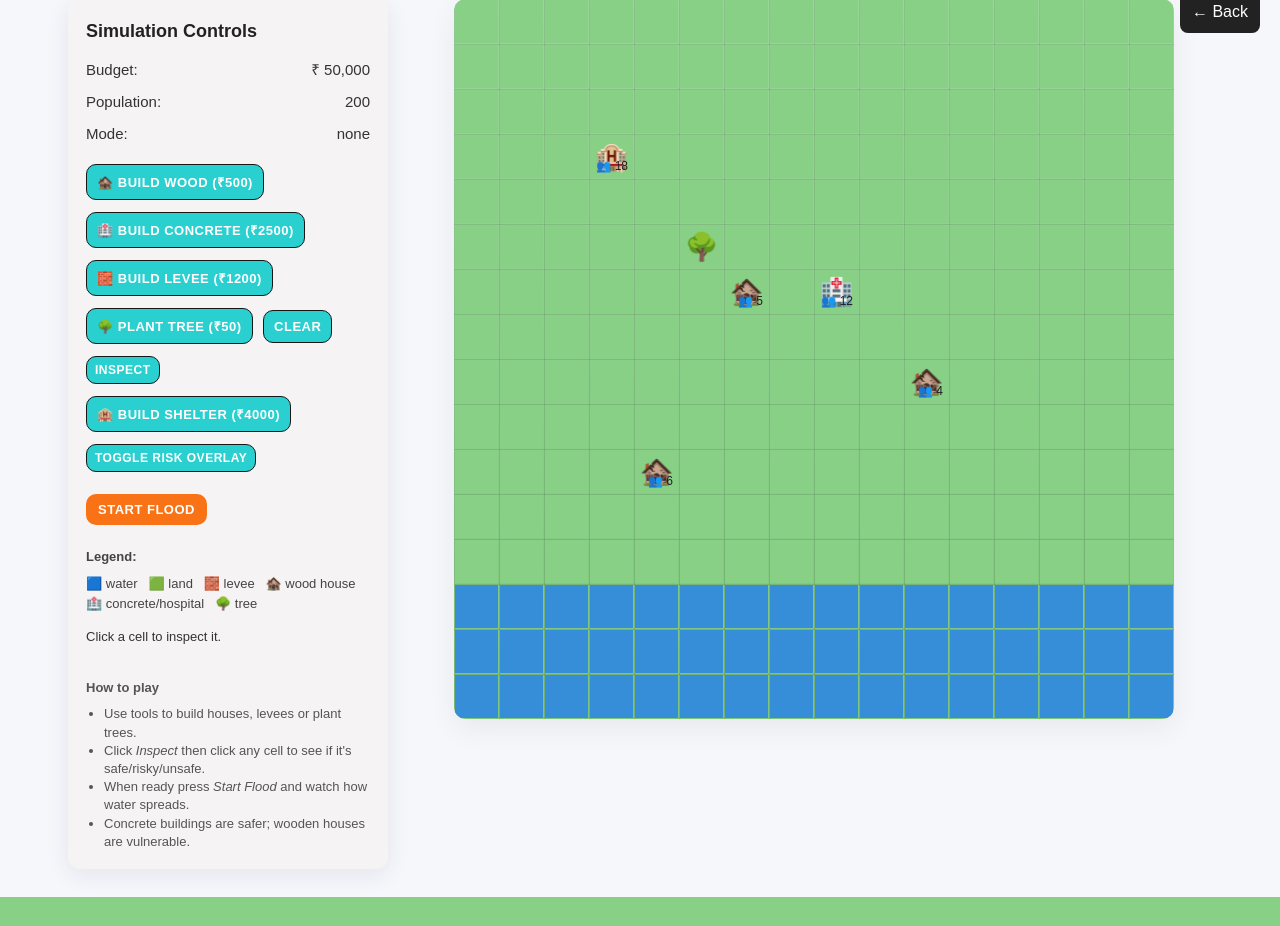
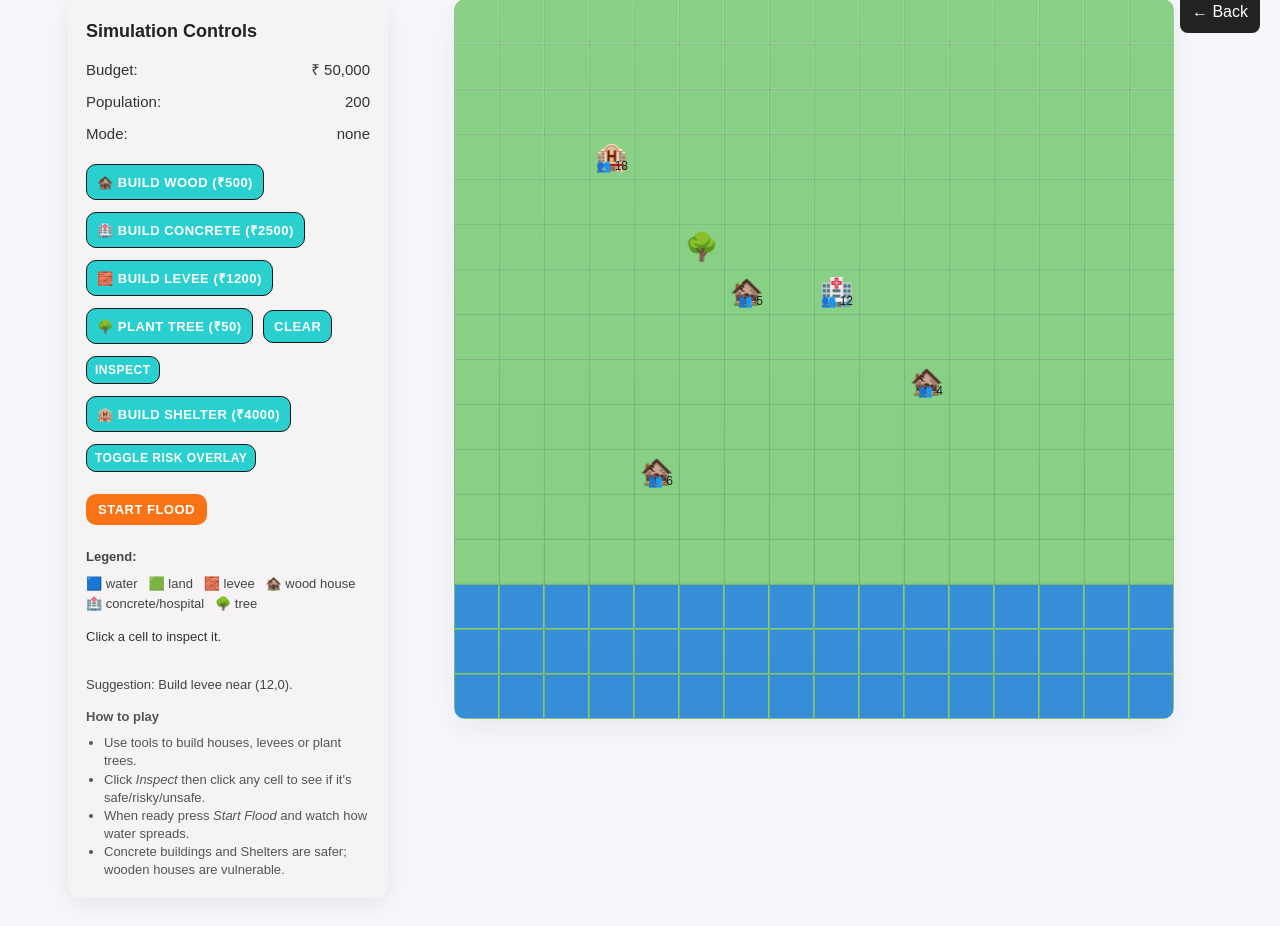
Before and after one commit to abhaysahu-cse/SafeSphere, a Django app: page /drills/simulation/ in a window 1280 px wide. Shown: the part 29-955 px from the top of the page. Before the commit the page ends 926 px from the top, so only its background shows below. Run offline with Django 5.2, Linux system fonts and the light colour scheme.

Commit message:
Fix safety inspection and tile status in drill simulation

```diff
--- a/public/static/Js/drill_simulation.js
+++ b/public/static/Js/drill_simulation.js
@@ -551,3 +551,454 @@
   // small periodic advisor refresh
   setInterval(updateAdvisorHint, 5000);
 })();
+/*
+  drill_simulation.js — corrected version
+  - consistent tileInfo wiring
+  - robust tile sizing (getTileSize used everywhere)
+  - setMode doesn't clear inspected overlay
+  - safe/risky/unsafe text always shown on click
+*/
+
+(() => {
+  const canvas = document.getElementById('map-canvas');
+  const ctx = canvas.getContext('2d');
+
+  // ensure crispness on high-dpi screens
+  function fixDPI() {
+    const dpr = window.devicePixelRatio || 1;
+    const w = Number(canvas.getAttribute('width')) || canvas.width;
+    const h = Number(canvas.getAttribute('height')) || canvas.height;
+    canvas.width = w * dpr;
+    canvas.height = h * dpr;
+    canvas.style.width = w + 'px';
+    canvas.style.height = h + 'px';
+    ctx.setTransform(dpr, 0, 0, dpr, 0, 0);
+  }
+  fixDPI();
+  window.addEventListener('resize', () => { fixDPI(); render(); });
+
+  // grid constants
+  const COLS = 16;
+  const ROWS = 16;
+  function getTileSize() {
+    // Use CSS pixels (canvas style width) for tile math
+    const rect = canvas.getBoundingClientRect();
+    return Math.floor(rect.width / COLS);
+  }
+
+  // state
+  let budget = 50000;
+  let population = 200;
+  let mode = 'none';
+  let floodRunning = false;
+  let floodInterval = null;
+  let inspectedCell = null; // {r,c,status}
+  let riskOverlay = false;
+
+  const COST = { wood: 500, concrete: 2500, levee: 1200, tree: 50, shelter: 4000 };
+  const VULN = { wood: 0.8, concrete: 0.2, shelter: 0.05 };
+
+  // grid model
+  const grid = [];
+  for (let r = 0; r < ROWS; r++) {
+    grid[r] = [];
+    for (let c = 0; c < COLS; c++) {
+      const t = (r > ROWS - 4) ? 'water' : 'land';
+      grid[r][c] = { type: t, building: null, flooded: (t === 'water') };
+    }
+  }
+
+  // demo seed
+  grid[6][6].building = { type: 'wood', people: 5 };
+  grid[6][8].building = { type: 'concrete', people: 12 };
+  grid[8][10].building = { type: 'wood', people: 4 };
+  grid[10][4].building = { type: 'wood', people: 6 };
+  grid[5][5].building = { type: 'tree', people: 0 };
+  grid[3][3].building = { type: 'shelter', people: 18 };
+
+  // UI
+  const elBudget = document.getElementById('budget');
+  const elPopulation = document.getElementById('population');
+  const elMode = document.getElementById('mode');
+  const elTileInfo = document.getElementById('tileInfo'); // CONSISTENT ID
+  const elAdvisorText = document.getElementById('advisorText');
+
+  function updateHUD() {
+    if (elBudget) elBudget.textContent = '₹ ' + budget.toLocaleString();
+    if (elPopulation) elPopulation.textContent = population;
+    if (elMode) elMode.textContent = mode;
+  }
+
+  // safety evaluation
+  function evaluateSafety(r, c) {
+    const tile = grid[r][c];
+    if (tile.flooded) return { status: 'unsafe', reason: 'Flooded area' };
+    if (tile.type === 'water') return { status: 'unsafe', reason: 'Water body' };
+    if (!tile.building) {
+      const nearSafe = hasNearbyShelterOrConcrete(r, c);
+      return nearSafe ? { status: 'risky', reason: 'Open land near safe structures' } : { status: 'unsafe', reason: 'Open land has no shelter' };
+    }
+    if (tile.building.type === 'wood') {
+      const nearWater = hasNearbyWater(r, c);
+      return nearWater ? { status: 'risky', reason: 'Wooden house near water' } : { status: 'risky', reason: 'Wooden house (low resistance)' };
+    }
+    if (tile.building.type === 'concrete') return { status: 'safe', reason: 'Concrete structure (strong shelter)' };
+    if (tile.building.type === 'shelter') return { status: 'safe', reason: 'Designated shelter (very safe)' };
+    if (tile.building.type === 'tree') return { status: 'unsafe', reason: 'Tree only — not a shelter' };
+    return { status: 'unsafe', reason: 'Unknown condition' };
+  }
+
+  function hasNearbyWater(r, c) {
+    for (let dr = -1; dr <= 1; dr++) for (let dc = -1; dc <= 1; dc++) {
+      const nr = r + dr, nc = c + dc;
+      if (nr >= 0 && nr < ROWS && nc >= 0 && nc < COLS) {
+        if (grid[nr][nc].flooded || grid[nr][nc].type === 'water') return true;
+      }
+    }
+    return false;
+  }
+
+  function hasNearbyShelterOrConcrete(r, c) {
+    for (let dr = -2; dr <= 2; dr++) for (let dc = -2; dc <= 2; dc++) {
+      const nr = r + dr, nc = c + dc;
+      if (nr >= 0 && nr < ROWS && nc >= 0 && nc < COLS) {
+        const b = grid[nr][nc].building;
+        if (b && (b.type === 'shelter' || b.type === 'concrete')) return true;
+      }
+    }
+    return false;
+  }
+
+  // rendering
+  function render() {
+    ctx.clearRect(0, 0, canvas.width, canvas.height);
+    const TILE = getTileSize();
+
+    for (let r = 0; r < ROWS; r++) {
+      for (let c = 0; c < COLS; c++) {
+        const x = c * TILE;
+        const y = r * TILE;
+        const tile = grid[r][c];
+
+        // base terrain
+        ctx.fillStyle = (tile.type === 'water' || tile.flooded) ? '#2b87d6' : '#87d086';
+        ctx.fillRect(x + 1, y + 1, TILE - 2, TILE - 2);
+
+        // levee
+        if (tile.type === 'levee') {
+          ctx.fillStyle = '#9c6b3a';
+          ctx.fillRect(x + 2, y + TILE / 2 - 6, TILE - 4, 12);
+        }
+
+        // grid lines
+        ctx.strokeStyle = 'rgba(0,0,0,0.05)';
+        ctx.strokeRect(x + 0.5, y + 0.5, TILE, TILE);
+
+        // building icons
+        if (tile.building) {
+          const b = tile.building;
+          ctx.font = `${Math.floor(TILE * 0.6)}px serif`;
+          ctx.textAlign = 'center';
+          ctx.textBaseline = 'middle';
+          const cx = x + TILE / 2, cy = y + TILE / 2;
+          if (b.type === 'wood') ctx.fillText('🏚️', cx, cy + 2);
+          else if (b.type === 'concrete') ctx.fillText('🏥', cx, cy + 2);
+          else if (b.type === 'tree') ctx.fillText('🌳', cx, cy + 2);
+          else if (b.type === 'shelter') ctx.fillText('🏨', cx, cy + 2);
+        }
+
+        // people icon/count
+        if (tile.building && tile.building.people > 0) {
+          ctx.font = '12px sans-serif';
+          ctx.fillStyle = '#222';
+          ctx.textAlign = 'right';
+          ctx.textBaseline = 'bottom';
+          const peopleText = tile.building.people > 3 ? '👥 ' + tile.building.people : '👤'.repeat(Math.min(3, tile.building.people));
+          ctx.fillText(peopleText, x + TILE - 6, y + TILE - 6);
+        }
+
+        // flood shimmer
+        if (tile.flooded) {
+          ctx.fillStyle = 'rgba(255,255,255,0.06)';
+          ctx.fillRect(x + 1, y + 1, TILE - 2, TILE - 2);
+        }
+
+        // inspection highlight
+        if (inspectedCell && inspectedCell.r === r && inspectedCell.c === c) {
+          ctx.fillStyle = inspectedCell.status === 'safe' ? 'rgba(0,200,0,0.28)' : inspectedCell.status === 'risky' ? 'rgba(255,165,0,0.28)' : 'rgba(255,0,0,0.28)';
+          ctx.fillRect(x + 1, y + 1, TILE - 2, TILE - 2);
+        }
+
+        // risk overlay
+        if (riskOverlay) {
+          const ev = evaluateSafety(r, c);
+          ctx.fillStyle = ev.status === 'safe' ? 'rgba(0,200,0,0.12)' : ev.status === 'risky' ? 'rgba(255,165,0,0.12)' : 'rgba(255,0,0,0.12)';
+          ctx.fillRect(x + 1, y + 1, TILE - 2, TILE - 2);
+        }
+      }
+    }
+  }
+
+  // clicking & placing
+  canvas.addEventListener('click', (ev) => {
+    const rect = canvas.getBoundingClientRect();
+    const tileSize = getTileSize();
+    const cx = ev.clientX - rect.left;
+    const cy = ev.clientY - rect.top;
+    const col = Math.floor(cx / tileSize);
+    const row = Math.floor(cy / tileSize);
+    if (row < 0 || row >= ROWS || col < 0 || col >= COLS) return;
+    handleClickCell(row, col);
+  });
+
+  function showTileInfo(r, c) {
+    const t = grid[r][c];
+    let text = `Cell (${r},${c}) — Type: ${t.type}${t.flooded ? ' (flooded)' : ''}. `;
+    if (t.building) text += `Building: ${t.building.type}. People: ${t.building.people || 0}.`;
+    else text += 'Empty.';
+    if (elTileInfo) elTileInfo.textContent = text;
+  }
+
+  function handleClickCell(r, c) {
+    const tile = grid[r][c];
+
+    // always set inspectedCell + visible text (so inspection works even if mode changes)
+    const safety = evaluateSafety(r, c);
+    inspectedCell = { r, c, status: safety.status };
+    // show a readable status text
+    const color = safety.status === 'safe' ? 'green' : safety.status === 'risky' ? 'orange' : 'red';
+    if (elTileInfo) elTileInfo.innerHTML = `<strong style="color:${color}">${safety.status.toUpperCase()}</strong> — ${safety.reason}`;
+
+    // if flood running, do not allow building edits but allow inspection
+    if (floodRunning) { render(); return; }
+
+    // tools: clear
+    if (mode === 'clear') {
+      if (tile.building) {
+        const b = tile.building;
+        const refund = Math.floor((COST[b.type] || 0) * 0.5);
+        budget += refund;
+        population -= (b.people || 0);
+        if (population < 0) population = 0;
+        tile.building = null;
+        updateHUD(); render();
+      }
+      return;
+    }
+
+    // placing buildings/trees/shelters
+    if (mode === 'wood' || mode === 'concrete' || mode === 'tree' || mode === 'shelter') {
+      const cost = COST[mode];
+      if (budget < cost) { alert('Not enough budget'); return; }
+      if (tile.type === 'water' && mode !== 'levee') { alert('Cannot place there (water).'); return; }
+      const people = (mode === 'wood' ? 5 : mode === 'concrete' ? 10 : mode === 'shelter' ? 18 : 0);
+      tile.building = { type: mode, people };
+      budget -= cost;
+      population += people;
+      updateHUD(); render();
+      return;
+    }
+
+    // levee placement
+    if (mode === 'levee') {
+      const cost = COST.levee;
+      if (budget < cost) { alert('Not enough budget'); return; }
+      tile.type = 'levee';
+      tile.flooded = false;
+      budget -= cost;
+      updateHUD(); render();
+      return;
+    }
+
+    // inspection mode with no change
+    render();
+  }
+
+  // controls wiring (use data-tool attributes)
+  function setMode(m) {
+    mode = m;
+    if (elMode) elMode.textContent = m;
+    // set active class by data-tool
+    document.querySelectorAll('.controls button').forEach(b => {
+      const tool = b.getAttribute('data-tool') || b.id.replace('btn-', '');
+      b.classList.toggle('active', tool === m);
+    });
+  }
+
+  document.getElementById('btn-wood').addEventListener('click', () => setMode('wood'));
+  document.getElementById('btn-concrete').addEventListener('click', () => setMode('concrete'));
+  document.getElementById('btn-levee').addEventListener('click', () => setMode('levee'));
+  document.getElementById('btn-tree').addEventListener('click', () => setMode('tree'));
+  document.getElementById('btn-clear').addEventListener('click', () => setMode('clear'));
+  document.getElementById('btn-none').addEventListener('click', () => setMode('none'));
+  document.getElementById('btn-shelter').addEventListener('click', () => setMode('shelter'));
+
+  document.getElementById('btn-start').addEventListener('click', () => {
+    if (floodRunning) return;
+    floodRunning = true;
+    floodInterval = setInterval(floodTick, 600);
+    setMode('none');
+    advise('Flood started — watch the spread. Levees can block flow.');
+  });
+
+  document.getElementById('btn-risk-toggle').addEventListener('click', () => {
+    riskOverlay = !riskOverlay;
+    document.getElementById('btn-risk-toggle').classList.toggle('active', riskOverlay);
+    render();
+  });
+
+  function advise(text) { if (elAdvisorText) elAdvisorText.textContent = text; }
+
+  function updateAdvisorHint() {
+    if (floodRunning) {
+      const nearPop = findNearestPopulatedNearFlood();
+      if (nearPop) { advise(`Flood approaching populated area at (${nearPop.r},${nearPop.c}).`); return; }
+      advise('Flood in progress. Monitor and use levees.');
+      return;
+    }
+    const spot = findGoodLeveeSpot();
+    if (spot) { advise(`Suggestion: Build levee near (${spot.r},${spot.c}).`); return; }
+    advise('Plan defenses. Inspect tiles and place shelters/levees.');
+  }
+
+  function findGoodLeveeSpot() {
+    for (let r = ROWS - 4; r < ROWS; r++) {
+      for (let c = 0; c < COLS; c++) {
+        if (grid[r][c].type === 'land' && hasNearbyWater(r, c) && !grid[r][c].building && grid[r][c].type !== 'levee') return { r, c };
+      }
+    }
+    return null;
+  }
+
+  function findNearestPopulatedNearFlood() {
+    for (let r = 0; r < ROWS; r++) {
+      for (let c = 0; c < COLS; c++) {
+        if (grid[r][c].flooded) {
+          for (let dr = -2; dr <= 2; dr++) for (let dc = -2; dc <= 2; dc++) {
+            const nr = r + dr, nc = c + dc;
+            if (nr >= 0 && nr < ROWS && nc >= 0 && nc < COLS) {
+              const b = grid[nr][nc].building;
+              if (b && (b.people || 0) > 0) return { r: nr, c: nc };
+            }
+          }
+        }
+      }
+    }
+    return null;
+  }
+
+  function floodTick() {
+    const toFlood = [];
+    for (let r = 0; r < ROWS; r++) {
+      for (let c = 0; c < COLS; c++) {
+        if (grid[r][c].flooded) {
+          [[1,0],[-1,0],[0,1],[0,-1]].forEach(([dr,dc]) => {
+            const nr = r + dr, nc = c + dc;
+            if (nr >= 0 && nr < ROWS && nc >= 0 && nc < COLS) {
+              const nt = grid[nr][nc];
+              if (!nt.flooded && nt.type !== 'levee') toFlood.push([nr, nc]);
+            }
+          });
+        }
+      }
+    }
+
+    const newlyFlooded = [];
+    toFlood.forEach(([r,c]) => {
+      if (!grid[r][c].flooded) {
+        grid[r][c].flooded = true;
+        newlyFlooded.push([r,c]);
+      }
+    });
+
+    newlyFlooded.forEach(([r,c]) => {
+      const tile = grid[r][c];
+      if (tile.building && (tile.building.type === 'wood' || tile.building.type === 'concrete' || tile.building.type === 'shelter')) {
+        const type = tile.building.type;
+        const vuln = (type === 'wood') ? VULN.wood : (type === 'concrete' ? VULN.concrete : VULN.shelter);
+        if (Math.random() < vuln) {
+          const loss = Math.max(1, Math.floor((tile.building.people || 0) * vuln));
+          population = Math.max(0, population - loss);
+          tile.building = null;
+          budget = Math.max(0, budget - Math.floor(loss * 200));
+        } else {
+          const loss = Math.random() < 0.25 ? 1 : 0;
+          population = Math.max(0, population - loss);
+        }
+      }
+    });
+
+    let floodedCount = 0;
+    for (let r = 0; r < ROWS; r++) for (let c = 0; c < COLS; c++) if (grid[r][c].flooded) floodedCount++;
+    if (floodedCount === ROWS * COLS || newlyFlooded.length === 0) endFlood();
+
+    render(); updateHUD(); updateAdvisorHint();
+  }
+
+  function endFlood() {
+    clearInterval(floodInterval); floodInterval = null; floodRunning = false;
+    const popLeft = population;
+    const shelters = countBuildingsOfType('shelter');
+    const concreteLeft = countBuildingsOfType('concrete');
+    const score = Math.max(0, popLeft * 5 + shelters * 200 + concreteLeft * 50 + Math.floor(budget / 1000));
+    showEndModal({ populationRemaining: popLeft, shelters, concreteLeft, budget, score });
+    advise('Simulation ended. See results.');
+    if (elMode) elMode.textContent = 'none';
+  }
+
+  function countBuildingsOfType(type) {
+    let cnt = 0;
+    for (let r = 0; r < ROWS; r++) for (let c = 0; c < COLS; c++) if (grid[r][c].building && grid[r][c].building.type === type) cnt++;
+    return cnt;
+  }
+
+  function showEndModal(stats) {
+    let modal = document.getElementById('endModal');
+    if (!modal) {
+      modal = document.createElement('div');
+      modal.id = 'endModal';
+      modal.style = 'position:fixed;left:0;top:0;right:0;bottom:0;background:rgba(0,0,0,0.55);display:flex;align-items:center;justify-content:center;z-index:9999;';
+      const inner = document.createElement('div');
+      inner.id = 'endInner';
+      inner.style = 'background:#fff;border-radius:12px;padding:20px;width:420px;box-shadow:0 14px 40px rgba(0,0,0,0.25);';
+      modal.appendChild(inner);
+      document.body.appendChild(modal);
+    }
+    const inner = document.getElementById('endInner');
+    inner.innerHTML = `
+      <h2 style="margin-top:0">Simulation Results</h2>
+      <div>Population remaining: <strong>${stats.populationRemaining}</strong></div>
+      <div>Shelters surviving: <strong>${stats.shelters}</strong></div>
+      <div>Concrete buildings: <strong>${stats.concreteLeft}</strong></div>
+      <div>Budget left: <strong>₹ ${stats.budget.toLocaleString()}</strong></div>
+      <div style="margin-top:12px; font-size:18px;">Preparedness score: <strong>${stats.score}</strong></div>
+      <div style="margin-top:16px; text-align:right;">
+        <button id="endClose" style="padding:8px 12px; border-radius:8px; border:none; background:#4f46e5; color:#fff">Close</button>
+        <button id="endReset" style="padding:8px 12px; border-radius:8px; margin-left:8px;">Reset Map</button>
+      </div>
+    `;
+    modal.style.display = 'flex';
+    document.getElementById('endClose').onclick = () => { modal.style.display = 'none'; };
+    document.getElementById('endReset').onclick = () => { modal.style.display = 'none'; window._drill.resetMap(); advise('Map reset. Start planning again.'); };
+  }
+
+  // expose debug and reset
+  window._drill = {
+    grid, render, updateHUD,
+    resetMap: () => {
+      for (let r = 0; r < ROWS; r++) for (let c = 0; c < COLS; c++) {
+        grid[r][c].type = (r > ROWS - 4) ? 'water' : 'land';
+        grid[r][c].building = null;
+        grid[r][c].flooded = (grid[r][c].type === 'water');
+      }
+      budget = 50000; population = 200; mode = 'none'; riskOverlay = false; inspectedCell = null;
+      updateHUD(); render(); advise('Map reset.');
+    }
+  };
+
+  // init
+  updateHUD();
+  render();
+  updateAdvisorHint();
+  setInterval(updateAdvisorHint, 5000);
+})();
--- a/safe/templates/drills_simulation.html
+++ b/safe/templates/drills_simulation.html
@@ -112,17 +59,14 @@
       </div>
 
       <div class="controls" aria-hidden="false" aria-label="tools">
-        <!-- Buttons correspond to IDs used in drill_simulation.js -->
         <button id="btn-wood" data-tool="wood" title="Build a wooden house (cheaper, vulnerable)">🏚️ Build Wood (₹500)</button>
         <button id="btn-concrete" data-tool="concrete" title="Build a concrete/hospital (strong shelter)">🏥 Build Concrete (₹2500)</button>
         <button id="btn-levee" data-tool="levee" title="Place a levee to block flood">🧱 Build Levee (₹1200)</button>
         <button id="btn-tree" data-tool="tree" title="Plant vegetation / tree (low cost)">🌳 Plant Tree (₹50)</button>
         <button id="btn-clear" data-tool="clear" title="Clear a tile (refund some cost)">Clear</button>
         <button id="btn-none" class="small" data-tool="none" title="Inspection mode">Inspect</button>
-        <!-- add Shelter & Risk toggle -->
-<button id="btn-shelter" data-tool="shelter" title="Build a safe shelter (expensive, very protective)">🏨 Build Shelter (₹4000)</button>
-<button id="btn-risk-toggle" class="small" title="Toggle risk overlay">Toggle Risk Overlay</button>
-
+        <button id="btn-shelter" data-tool="shelter" title="Build a safe shelter (expensive, very protective)">🏨 Build Shelter (₹4000)</button>
+        <button id="btn-risk-toggle" class="small" title="Toggle risk overlay">Toggle Risk Overlay</button>
 
         <div style="margin-top:10px;">
           <button id="btn-start" style="background:#f97316; color:white; border:none; padding:8px 12px; border-radius:10px;">Start Flood</button>
@@ -134,8 +78,8 @@
         <div style="margin-top:6px;">🟦 water &nbsp; 🟩 land &nbsp; 🧱 levee &nbsp; 🏚️ wood house &nbsp; 🏥 concrete/hospital &nbsp; 🌳 tree</div>
       </div>
 
-      <div class="tile-info" id="simulationTileInfo" aria-live="polite">Click a cell to inspect it.</div>
-
+      <div class="tile-info" id="tileInfo">Click a cell to inspect it.</div>
+      <div id="advisorText" style="margin-top:8px; color:#444; font-size:13px;">Advisor: plan your defenses</div>
 
       <div class="instructions">
         <strong>How to play</strong>
@@ -143,20 +87,16 @@
           <li>Use tools to build houses, levees or plant trees.</li>
           <li>Click <em>Inspect</em> then click any cell to see if it's safe/risky/unsafe.</li>
           <li>When ready press <em>Start Flood</em> and watch how water spreads.</li>
-          <li>Concrete buildings are safer; wooden houses are vulnerable.</li>
+          <li>Concrete buildings and Shelters are safer; wooden houses are vulnerable.</li>
         </ul>
       </div>
     </div>
 
-    <!-- Map -->
     <div class="map-wrap">
-      <!-- canvas size will be managed by JS; initial width/height provided for good defaults -->
       <canvas id="map-canvas" width="720" height="720" role="img" aria-label="Simulation map"></canvas>
     </div>
   </div>
 
-  <!-- drill_simulation.js must be at public/static/Js/drill_simulation.js -->
-  <!-- defer: ensures DOM exists when the script runs -->
   <script src="{% static 'Js/drill_simulation.js' %}" defer></script>
 </body>
 </html>
```
Also changed, not shown: other parts of safe/templates/drills_simulation.html (+10 -63 lines).
